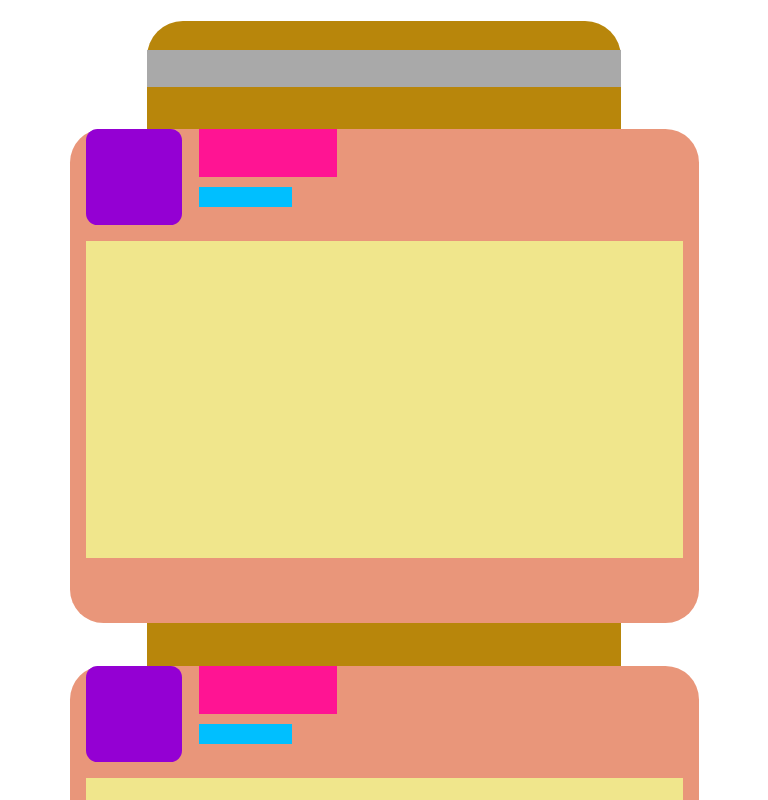
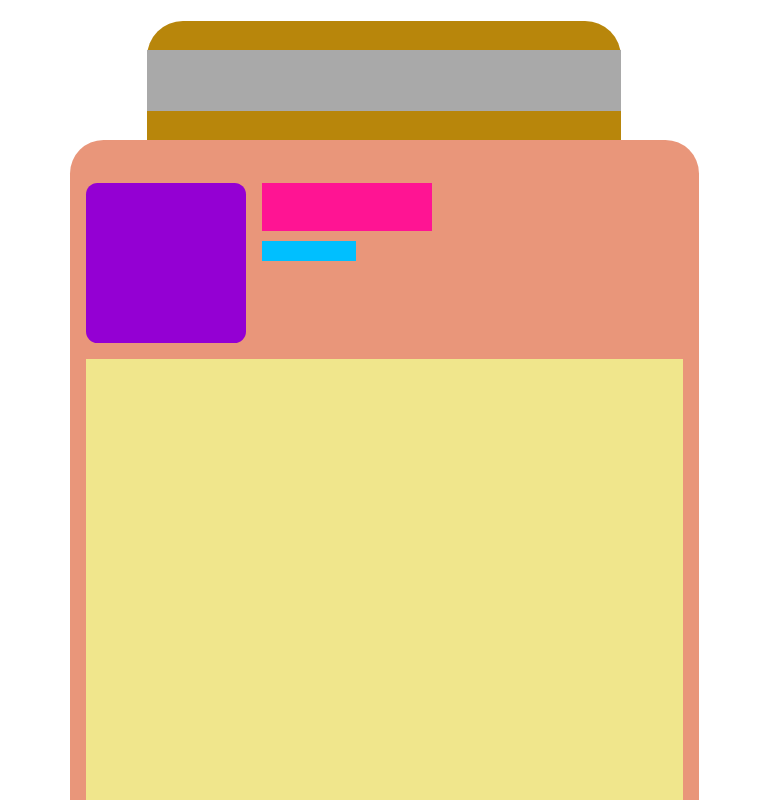
Before and after one commit to siddhesh-mmi/websites-demo-mmi, a React (Create React App) app: page / in a window 768 px wide. Shown: the part 3780-4580 px from the top of the page. Built offline with nearby package versions, Linux system fonts and the light colour scheme.

Commit message:
ipad for our team fix

```diff
--- a/src/views/Home/home.css
+++ b/src/views/Home/home.css
@@ -735,7 +735,7 @@
 	.our_team {
 		/* margin-top: 15.7vw; */
 		width: 61.84vw;
-		height: 238vw;
+		/* height: 238vw; */
 		background-color: darkgoldenrod;
 		border-radius: 4.68vw;
 		margin: 12.26vw auto 0 auto;
@@ -744,7 +744,7 @@
 	.ourteamHeader {
 		/* margin-top: 3.4vw; */
 		background-color: darkgray;
-		height: 4.7vw;
+		height: 7.9vw;
 		/* width: 68.7vw; */
 	}
 	.ourbox1 {
@@ -752,10 +752,13 @@
 		background-color: darksalmon;
 		/* width: 34.92vw; */
 		width: 82vw;
-		height: 64.37vw;
+		height: 107.2vw;
 		border-radius: 4.36vw;
 		/* margin: 0 3.9vw; */
 		margin-left: -10vw;
+		display: flex;
+		/* margin-top: ; */
+		margin-bottom: 6.3vw;
 	}
 	.ourboxsection {
 		margin-top: 3.8vw;
@@ -765,13 +768,15 @@
 	}
 	.ourHeaderDiv {
 		display: flex;
+		width: 100%
 	}
 	.ourmain {
 		margin: 5.54vw 2.18vw;
+		width:100%
 	}
 	.teamImg {
-		width: 12.5vw;
-		height: 12.5vw;
+		width: 20.8vw;
+		height: 20.8vw;
 		background-color: darkviolet;
 		border-radius: 1.5vw;
 	}
@@ -781,7 +786,7 @@
 	}
 	.ourteamheader {
 		margin-left: 2.1vw;
-		width: 18vw;
+		width: 22.1vw;
 		height: 6.25vw;
 		background-color: deeppink;
 	}
@@ -796,7 +801,7 @@
 		margin-top: 2.1vw;
 		background-color: khaki;
 		width: 100%;
-		height: 41.25vw
+		height: 68.75vw
 	}
 	.about_us{
 		padding-top: 12vw;
```
